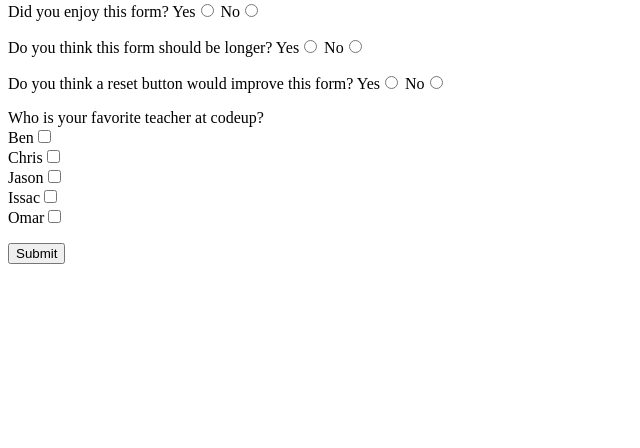
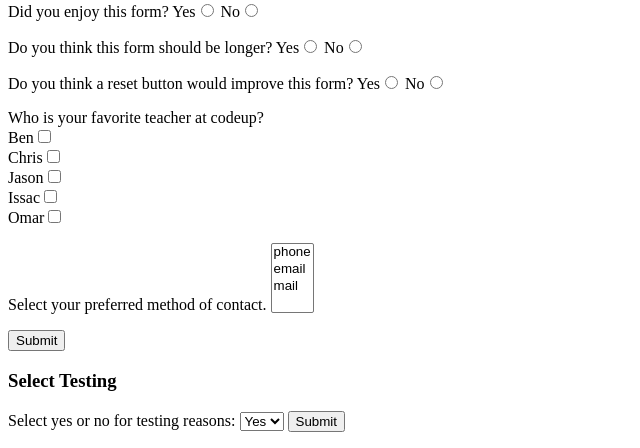
Before and after one commit to abeller3/Codeup_Web_Exercises, a PHP site: page /form.php in a window 1280 px wide. Shown: the part 646-1094 px from the top of the page, without its empty margins (0-640 px from the left). Before the commit the page ends 910 px from the top, so only its background shows below. Run offline with PHP 8.4, Linux system fonts and the light colour scheme.

Commit message:
added a multi-select question and a select testing box

```diff
--- a/public/form.php
+++ b/public/form.php
@@ -76,10 +76,30 @@ var_dump($_POST);
         <label>Issac<input id="signup" name="panda[]" type="checkbox" value="yes"></label><br>
         <label>Omar<input id="signup" name="panda[]" type="checkbox" value="yes"></label><br>
     </p>
+    <p>
+        <label for="contact">Select your preferred method of contact. </label>
+        <select id="contact" name="contact[]" multiple>
+        <option value="phone">phone</option>
+        <option value="email">email</option>
+        <option value="mail">mail</option>
+        </select>
 
-      <p>
+    </p>
+
+    <p>
         <input type="submit">
     </p>
+    <p>
+        <h3>Select Testing</h3>
+            <form name="loginform" action="formtest.php" method="POST">
+            <label for="selecttesting">Select yes or no for testing reasons: </label>
+            <select id="selecttesting" name="selecttesting">
+            <option value="1">Yes</option>
+            <option value="0">No</option>
+        </select>
+        <input type="submit" value="Submit">
+    </p>
+
 </label>
 </form>
 </body>
```
